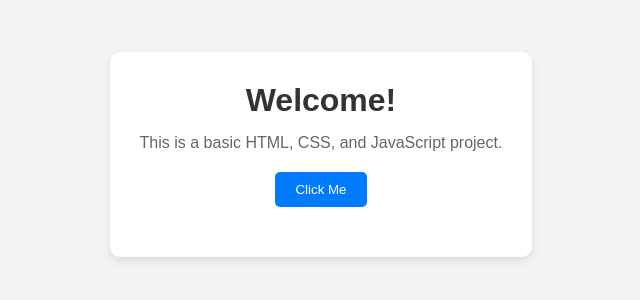
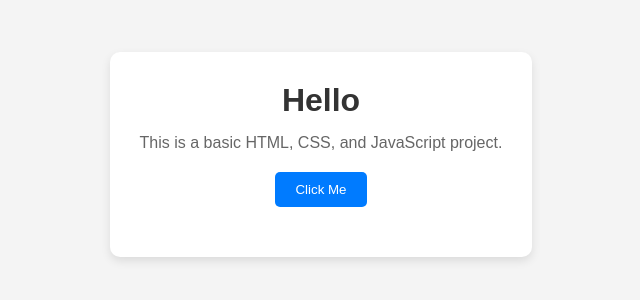
Before and after one commit to sharongodfrey2006-ops/SampleWebApp1, a plain HTML site: page index.html in a window 1280 px wide. Shown: the part 246-546 px from the top of the page, without its empty margins (319-959 px from the left). Drawn offline with Linux system fonts and the light colour scheme.

Commit message:
Changed Commit

```diff
--- a/index.html
+++ b/index.html
@@ -9,7 +9,7 @@
 <body>
 
     <div class="container">
-        <h1>Welcome!</h1>
+        <h1>Hello</h1>
         <p>This is a basic HTML, CSS, and JavaScript project.</p>
 
         <button id="btn">Click Me</button>
```
